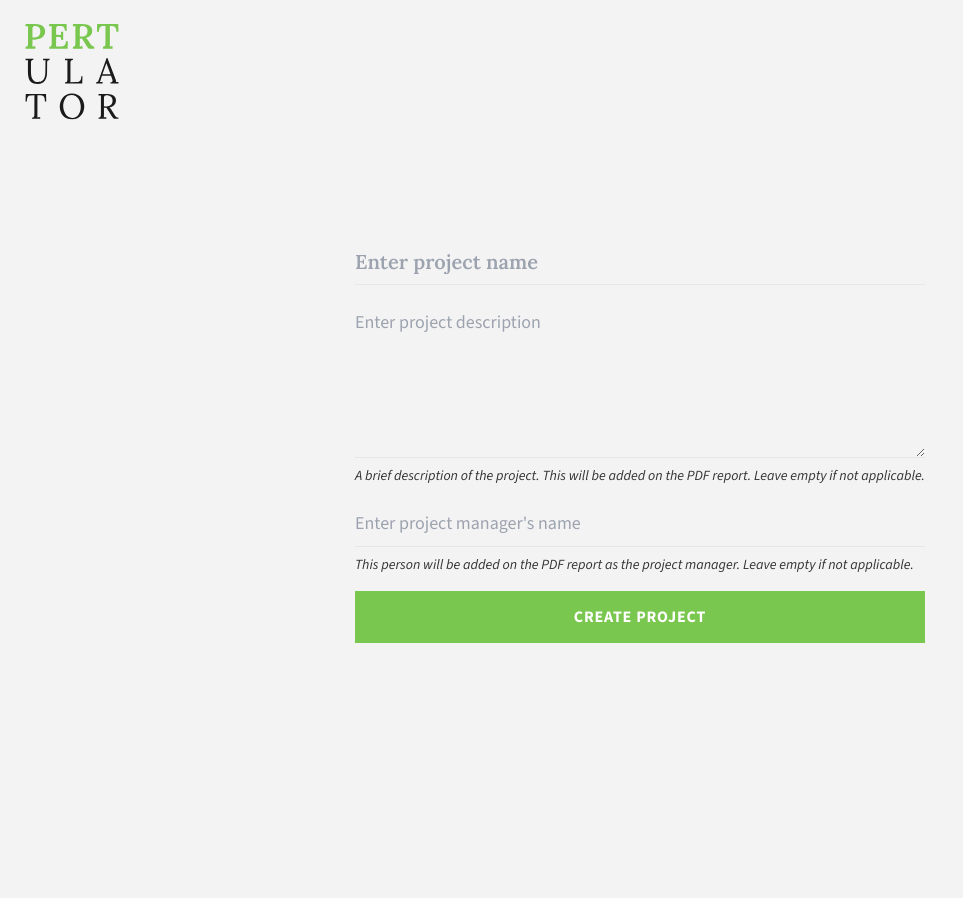
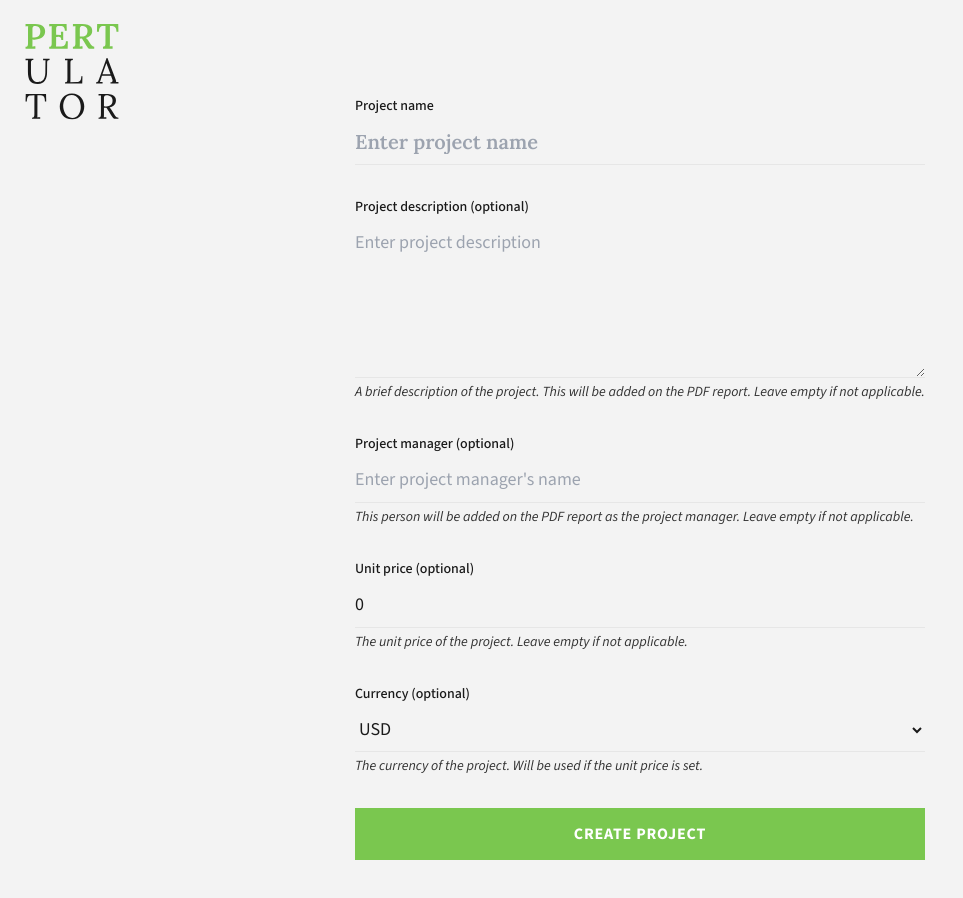
Before and after one commit to TypicalTomo/pertulator, a Next.js app: page /project/edit in a window 1280 px wide. Shown: the top 898 px of the page, without its empty margins (0-963 px from the left). Before the commit the page ends 800 px from the top, so only its background shows below. Built offline with nearby package versions, Linux system fonts and the light colour scheme.

Commit message:
Add project summary

```diff
--- /dev/null
+++ b/app/_components/atoms/SummaryItem.tsx
@@ -0,0 +1,16 @@
+export interface Props {
+  message: string;
+  variant?: 'info' | 'success' | 'warning' | 'error';
+}
+
+const SummaryItem = ({ message, variant = 'info' }: Props) => {
+  return (
+    <div
+      className={`flex flex-col gap-1 border-l-4 p-3 ${variant === 'info' ? 'border-primary' : variant === 'success' ? 'border-green-500' : variant === 'warning' ? 'border-yellow-500' : 'border-red-500'}`}
+    >
+      <p className="text-sm" dangerouslySetInnerHTML={{ __html: message }} />
+    </div>
+  );
+};
+
+export default SummaryItem;
--- a/app/_components/atoms/TaskItem.tsx
+++ b/app/_components/atoms/TaskItem.tsx
@@ -23,7 +23,7 @@ const TaskItem = ({ task, index, onRemove }: Props) => {
   return (
     <li className="flex w-full flex-col flex-nowrap gap-3 border border-background-hihglighted bg-white">
       <div className="flex w-full flex-col flex-nowrap gap-3 p-3">
-        <div className='flex w-full flex-row flex-nowrap items-stretch justify-between gap-3'>
+        <div className="flex w-full flex-row flex-nowrap items-stretch justify-between gap-3">
           <h3 className="px-0 font-heading text-base font-semibold transition duration-300 ease-in-out md:text-lg">
             {task.name}
           </h3>
@@ -34,7 +34,7 @@ const TaskItem = ({ task, index, onRemove }: Props) => {
             icon="ph:x"
             iconOnly={true}
             onClick={handleRemove}
-            class='p-1'
+            class="p-1"
           />
         </div>
         {task.description && <p className="px-0 text-base transition duration-300 ease-in-out">{task.description}</p>}
@@ -44,9 +44,9 @@ const TaskItem = ({ task, index, onRemove }: Props) => {
               <dd className="text-sm font-medium">Expected time</dd>
               <dt className="bg-transparent px-0 text-base transition duration-300 ease-in-out focus:border-primary focus:outline-none focus:ring-0">
                 {expectedTime.toFixed(2)}{' '}
-                <span className={expectedTime - task.mostLikelyEstimate > 0 ? 'text-tertiary' : 'text-primary'}>
+                <span className={expectedTime - task.mostLikelyEstimate > 0 ? 'text-tertiary' : 'text-primary-darker'}>
                   ({expectedTime - task.mostLikelyEstimate > 0 ? '+' : ''}
-                  {(expectedTime - task.mostLikelyEstimate).toFixed(2)})
+                  {(expectedTime - task.mostLikelyEstimate).toFixed(2)} from most likely)
                 </span>
               </dt>
             </dl>
@@ -54,6 +54,7 @@ const TaskItem = ({ task, index, onRemove }: Props) => {
               <dd className="text-sm font-medium">Standard deviation</dd>
               <dt className="bg-transparent px-0 text-base transition duration-300 ease-in-out focus:border-primary focus:outline-none focus:ring-0">
                 {standardDeviation.toFixed(2)}
+                {standardDeviation > 2 && <span className="text-tertiary"> (High variability)</span>}
               </dt>
             </dl>
             <dl className="flex w-full flex-col flex-nowrap items-stretch justify-stretch gap-1">
@@ -87,7 +88,7 @@ const TaskItem = ({ task, index, onRemove }: Props) => {
       </div>
       <div className="flex h-1 w-full flex-row flex-nowrap items-stretch justify-stretch gap-0 overflow-hidden">
         <span
-          className="bg-secondary flex flex-col flex-nowrap items-stretch justify-stretch gap-0"
+          className="flex flex-col flex-nowrap items-stretch justify-stretch gap-0 bg-secondary"
           style={{ width: `${(task.optimisticEstimate / totalTime) * 100.0}%` }}
         ></span>
         <span
@@ -95,7 +96,7 @@ const TaskItem = ({ task, index, onRemove }: Props) => {
           style={{ width: `${(task.mostLikelyEstimate / totalTime) * 100}%` }}
         ></span>
         <span
-          className="bg-tertiary flex flex-col flex-nowrap items-stretch justify-stretch gap-0"
+          className="flex flex-col flex-nowrap items-stretch justify-stretch gap-0 bg-tertiary"
           style={{ width: `${(task.pessimisticEstimate / totalTime) * 100.0}%` }}
         ></span>
       </div>
--- a/app/_components/molecules/ProjectForm.tsx
+++ b/app/_components/molecules/ProjectForm.tsx
@@ -14,6 +14,8 @@ const ProjectForm = ({ project, onSubmit }: Props) => {
   const [projectDescription, setProjectDescription] = useState<string>(project?.description || '');
   const [projectManager, setProjectManager] = useState<string>(project?.manager || '');
   const [tasks, setTasks] = useState<Task[]>(project?.tasks || []);
+  const [unitPrice, setUnitPrice] = useState<number>(project?.unitPrice || 0);
+  const [currency, setCurrency] = useState<string>(project?.currency || 'USD');
 
   useEffect(() => {
     if (project) {
@@ -21,6 +23,8 @@ const ProjectForm = ({ project, onSubmit }: Props) => {
       setProjectDescription(project.description || '');
       setProjectManager(project.manager);
       setTasks(project.tasks);
+      setUnitPrice(project.unitPrice || 0.0);
+      setCurrency(project.currency || 'USD');
     }
   }, [project]);
 
@@ -32,15 +36,17 @@ const ProjectForm = ({ project, onSubmit }: Props) => {
       description: projectDescription,
       manager: projectManager,
       tasks: tasks,
+      unitPrice: unitPrice,
+      currency: currency,
     };
 
     onSubmit && onSubmit(projectData);
   };
 
   return (
-    <form className="flex flex-col gap-4" onSubmit={handleFormSubmit}>
-      <div className="flex flex-col flex-nowrap items-stretch justify-stretch gap-2">
-        <label className="sr-only text-sm font-medium" htmlFor="project_name">
+    <form className="flex flex-col gap-8" onSubmit={handleFormSubmit}>
+      <div className="flex flex-col flex-nowrap items-stretch justify-stretch gap-1">
+        <label className="text-sm font-medium" htmlFor="project_name">
           Project name
         </label>
         <input
@@ -54,8 +60,8 @@ const ProjectForm = ({ project, onSubmit }: Props) => {
           onChange={(e) => setProjectName(e.target.value || '')}
         />
       </div>
-      <div className="flex flex-col flex-nowrap items-stretch justify-stretch gap-2">
-        <label className="sr-only text-sm font-medium" htmlFor="project_description">
+      <div className="flex flex-col flex-nowrap items-stretch justify-stretch gap-1">
+        <label className="text-sm font-medium" htmlFor="project_description">
           Project description (optional)
         </label>
         <textarea
@@ -72,8 +78,8 @@ const ProjectForm = ({ project, onSubmit }: Props) => {
           A brief description of the project. This will be added on the PDF report. Leave empty if not applicable.
         </small>
       </div>
-      <div className="flex flex-col flex-nowrap items-stretch justify-stretch gap-2">
-        <label className="sr-only text-sm font-medium" htmlFor="project_manager">
+      <div className="flex flex-col flex-nowrap items-stretch justify-stretch gap-1">
+        <label className="text-sm font-medium" htmlFor="project_manager">
           Project manager (optional)
         </label>
         <input
@@ -90,6 +96,53 @@ const ProjectForm = ({ project, onSubmit }: Props) => {
           This person will be added on the PDF report as the project manager. Leave empty if not applicable.
         </small>
       </div>
+      <div className="flex flex-col flex-nowrap items-stretch justify-stretch gap-1">
+        <label className="text-sm font-medium" htmlFor="unit_price">
+          Unit price (optional)
+        </label>
+        <input
+          type="number"
+          id="project_unit_price"
+          name="project_unit_price"
+          aria-describedby="project_unit_price_help"
+          placeholder="Enter unit price"
+          value={unitPrice}
+          step="0.01"
+          min="0"
+          className="border-b border-background-hihglighted bg-transparent px-0 py-2 text-lg transition duration-300 ease-in-out focus:border-primary focus:outline-none focus:ring-0"
+          onChange={(e) => setUnitPrice(Number(e.target.value) || 0)}
+        />
+        <small id="project_unit_price_help" className="text-sm italic text-foreground-hihglighted">
+          The unit price of the project. Leave empty if not applicable.
+        </small>
+      </div>
+      <div className="flex flex-col flex-nowrap items-stretch justify-stretch gap-1">
+        <label className="text-sm font-medium" htmlFor="currency">
+          Currency (optional)
+        </label>
+        <select
+          id="currency"
+          name="currency"
+          aria-describedby="currency_help"
+          value={currency}
+          className="border-b border-background-hihglighted bg-transparent px-0 py-2 text-lg transition duration-300 ease-in-out focus:border-primary focus:outline-none focus:ring-0"
+          onChange={(e) => setCurrency(e.target.value || 'USD')}
+        >
+          <option value="USD">USD</option>
+          <option value="EUR">EUR</option>
+          <option value="GBP">GBP</option>
+          <option value="JPY">JPY</option>
+          <option value="CNY">CNY</option>
+          <option value="CAD">CAD</option>
+          <option value="AUD">AUD</option>
+          <option value="CHF">CHF</option>
+          <option value="SEK">SEK</option>
+          <option value="NZD">NZD</option>
+        </select>
+        <small id="currency_help" className="text-sm italic text-foreground-hihglighted">
+          The currency of the project. Will be used if the unit price is set.
+        </small>
+      </div>
       <Button type="submit" text={project ? 'Edit project' : 'Create project'} variant="primary" />
     </form>
   );
--- a/app/_components/molecules/ProjectResult.tsx
+++ b/app/_components/molecules/ProjectResult.tsx
@@ -6,10 +6,13 @@ import {
   getProjectExpectedTime,
   getProjectVariance,
   getProjectCompletionProbability,
+  getProjectPriceByUnits
 } from '@/app/_utils/calculator';
 import { LineChart, Line, CartesianGrid, XAxis, YAxis, Tooltip, ResponsiveContainer } from 'recharts';
 
-export interface ProjectResultProps {
+export interface Props {
+  unitPrice?: number;
+  currency?: string;
   tasks: Task[];
 }
 
@@ -19,6 +22,9 @@ const CustomTooltip = ({ active, payload, label }: any) => {
       <div className="border border-background-hihglighted bg-white p-2">
         <p className="text-sm">{`Completion time: ${label}`}</p>
         <p className="text-sm">{`Probability: ${payload[0].value}%`}</p>
+        {payload[0].payload.price && (
+          <p className="text-sm">{`Budget: ${payload[0].payload.price}`}</p>
+        )}
       </div>
     );
   }
@@ -26,20 +32,25 @@ const CustomTooltip = ({ active, payload, label }: any) => {
   return null;
 };
 
-const ProjectResult = ({ tasks }: ProjectResultProps) => {
+const ProjectResult = ({ unitPrice, currency, tasks }: Props) => {
   const renderLineChart = () => {
     const data = [];
-    const completionTime = 0;
     const expectedTime = getProjectExpectedTime(tasks);
     const variance = getProjectVariance(tasks);
     const standardDeviation = Math.sqrt(variance);
     const totalPessimisticEstimate = tasks.reduce((acc, task) => acc + task.pessimisticEstimate, 0);
 
     for (let i = 0; i <= totalPessimisticEstimate; i++) {
-      data.push({
+      let item: { completionTime: number; probability: string; price?: string } = {
         completionTime: i,
         probability: getProjectCompletionProbability(tasks, i).toFixed(2),
-      });
+      }
+
+      if (unitPrice) {
+        item.price = `${getProjectPriceByUnits(i, unitPrice).toFixed(2)} ${currency || 'USD'}`;
+      }
+
+      data.push(item);
     }
 
     return (
@@ -51,7 +62,7 @@ const ProjectResult = ({ tasks }: ProjectResultProps) => {
               <CartesianGrid stroke="#ccc" strokeDasharray="5 5" vertical={false} />
               <XAxis dataKey="completionTime" />
               <YAxis />
-              <Tooltip content={<CustomTooltip />} />
+              <Tooltip content={<CustomTooltip currency={currency} />} />
             </LineChart>
           </ResponsiveContainer>
           <figcaption className="text-center text-sm">
--- /dev/null
+++ b/app/_components/molecules/ProjectSummary.tsx
@@ -0,0 +1,111 @@
+import { type Project } from '@/app/_types/Project';
+import { type Task } from '@/app/_types/Task';
+import SummaryItem from '../atoms/SummaryItem';
+import {
+  getLowestProjectPrice,
+  getHighestProjectPrice,
+  getExpectedProjectPrice,
+  getProjectVariance,
+  getProjectStandardDeviation,
+  getExpectedTime,
+} from '@/app/_utils/calculator';
+import { useEffect, useState } from 'react';
+
+export interface Props {
+  project?: Project;
+  tasks: Task[];
+}
+
+const ProjectSummary = ({ project, tasks }: Props) => {
+  const [lowestPrice, setLowestPrice] = useState<number | undefined>();
+  const [highestPrice, setHighestPrice] = useState<number | undefined>();
+  const [expectedPrice, setExpectedPrice] = useState<number | undefined>();
+  const [variance, setVariance] = useState<number | undefined>();
+  const [standardDeviation, setStandardDeviation] = useState<number | undefined>();
+
+  useEffect(() => {
+    if (project && project.unitPrice) {
+      setLowestPrice(getLowestProjectPrice(tasks, project.unitPrice));
+      setHighestPrice(getHighestProjectPrice(tasks, project.unitPrice));
+      setExpectedPrice(getExpectedProjectPrice(tasks, project.unitPrice));
+    }
+    setVariance(getProjectVariance(tasks));
+    setStandardDeviation(getProjectStandardDeviation(tasks));
+  }, [project, tasks]);
+
+  const getStandardDeviationSummary = () => {
+    return standardDeviation && standardDeviation > 2 ? (
+      <SummaryItem
+        message={`Standard deviation is high (<strong>${standardDeviation.toFixed(2)}</strong>). Consider splitting tasks with high variability into smaller tasks.`}
+        variant="warning"
+      />
+    ) : null;
+  };
+
+  const getBudgetRangeSummary = () => {
+    return project?.unitPrice && project.currency && lowestPrice && highestPrice ? (
+      <SummaryItem
+        message={`Budget range is between <strong>${lowestPrice.toFixed(2)} ${project.currency} - ${highestPrice.toFixed(2) + project.currency}</strong>.`}
+        variant="info"
+      />
+    ) : null;
+  };
+
+  const getExpectedPriceSummary = () => {
+    return expectedPrice ? (
+      <SummaryItem
+        message={`Mean project price is <strong>${expectedPrice.toFixed(2)} ${project?.currency}</strong>.`}
+        variant="info"
+      />
+    ) : null;
+  };
+
+  const getVarianceSummary = () => {
+    return variance ? (
+      <SummaryItem message={`Variance is <strong>${variance.toFixed(2)}</strong>.`} variant="info" />
+    ) : null;
+  };
+
+  const getProjectDurationSummary = () => {
+    // warn if some tasks have expected time greater than 20 time units with message: 'Some tasks have expected time greater than 20 time units. Consider splitting them into smaller tasks. The longest task is 'task name' with 'expected time' time units.'
+
+    if (project) {
+      const longestTask = tasks.reduce(
+        (acc, task) => {
+          const expectedTime = getExpectedTime(
+            task.pessimisticEstimate,
+            task.optimisticEstimate,
+            task.mostLikelyEstimate
+          );
+          return expectedTime > acc.expectedTime ? { name: task.name, expectedTime } : acc;
+        },
+        { name: '', expectedTime: 0 }
+      );
+
+      return longestTask.expectedTime > 20 ? (
+        <SummaryItem
+          message={`Some tasks have expected time greater than 20 time units. Consider splitting them into smaller tasks. The longest task is <strong>${longestTask.name}</strong> with <strong>${longestTask.expectedTime.toFixed(2)}</strong> time units.`}
+          variant="warning"
+        />
+      ) : null;
+    }
+  };
+
+  return project && tasks.length > 0 ? (
+    <>
+      <div className="flex w-full flex-col flex-nowrap gap-3 border border-background-hihglighted bg-white p-3">
+        {getStandardDeviationSummary()}
+        {getProjectDurationSummary()}
+        {getBudgetRangeSummary()}
+        {getExpectedPriceSummary()}
+        {getVarianceSummary()}
+      </div>
+    </>
+  ) : (
+    <div className="flex w-full flex-col flex-nowrap gap-3 border border-background-hihglighted bg-white p-3">
+      <p className="text-center text-base">Summary will be displayed here once you add tasks to the project.</p>
+    </div>
+  );
+};
+
+export default ProjectSummary;
--- a/app/_components/organisms/EstimateManager.tsx
+++ b/app/_components/organisms/EstimateManager.tsx
@@ -19,6 +19,7 @@ import {
   exportProjectTasksToCSV,
 } from '@/app/_utils/project';
 import { useEffect } from 'react';
+import ProjectSummary from '../molecules/ProjectSummary';
 
 const EstimateManager = () => {
   const [project, setProject] = useState<Project | undefined>();
@@ -95,7 +96,9 @@ const EstimateManager = () => {
         <SectionHeading title="Tasks" />
         <TaskList tasks={tasks} onTaskRemove={handleTaskRemove} />
         <SectionHeading title="Results" />
-        <ProjectResult tasks={tasks} />
+        <ProjectResult tasks={tasks} unitPrice={project?.unitPrice} currency={project?.currency} />
+        <SectionHeading title="Summary" />
+        <ProjectSummary project={project} tasks={tasks} />
         <hr className="h-px w-full border-none bg-background-hihglighted" />
         <div className="flex w-full flex-col gap-4 md:flex-row">
           <Button
--- a/app/_components/organisms/Header.tsx
+++ b/app/_components/organisms/Header.tsx
@@ -4,9 +4,9 @@ import Link from 'next/link';
 
 const Header = () => {
   return (
-    <header className='sticky top-0 bg-background xl:bg-transparent xl:pointer-events-none'>
-      <SectionWrapper className='py-3 xl:flex-row xl:max-w-none xl:py-6'>
-        <Link href='/' className="flex h-12 w-12 items-center justify-center xl:w-24 xl:h-24 xl:pointer-events-auto">
+    <header className="sticky top-0 z-10 w-full border-b border-background-hihglighted bg-background lg:pointer-events-none lg:fixed lg:left-0 lg:border-none lg:bg-transparent">
+      <SectionWrapper className="py-3 lg:max-w-none lg:flex-row lg:py-6 xl:max-w-none">
+        <Link href="/" className="flex h-12 w-12 items-center justify-center lg:pointer-events-auto lg:h-24 lg:w-24">
           <PertulatorLogo />
         </Link>
       </SectionWrapper>
--- a/app/_types/Project.d.ts
+++ b/app/_types/Project.d.ts
@@ -5,4 +5,6 @@ export type Project = {
   description?: string;
   manager: string;
   tasks: Task[];
+  unitPrice?: number;
+  currency?: string;
 };
--- a/app/_utils/calculator.ts
+++ b/app/_utils/calculator.ts
@@ -24,6 +24,10 @@ export const getProjectExpectedTime = (tasks: Task[]) => {
   );
 };
 
+export const getProjectStandardDeviation = (tasks: Task[]) => {
+  return Math.sqrt(tasks.reduce((acc, task) => acc + getVariance(task.pessimisticEstimate, task.optimisticEstimate), 0));
+};
+
 export const getProjectVariance = (tasks: Task[]) => {
   return tasks.reduce((acc, task) => acc + getVariance(task.pessimisticEstimate, task.optimisticEstimate), 0);
 };
@@ -31,7 +35,27 @@ export const getProjectVariance = (tasks: Task[]) => {
 export const getProjectCompletionProbability = (tasks: Task[], completionTime: number) => {
   // calculate probability of project at given completion time, tasks are not related, so we can just multiply probabilities
   return tasks.reduce((acc, task) => acc * getCompletionProbability(task, completionTime), 1) * 100;
-}
+};
+
+export const getExpectedProjectPrice = (tasks: Task[], unitPrice: number) => {
+  return tasks.reduce(
+    (acc, task) =>
+      acc + getExpectedTime(task.pessimisticEstimate, task.optimisticEstimate, task.mostLikelyEstimate) * unitPrice,
+    0
+  );
+};
+
+export const getLowestProjectPrice = (tasks: Task[], unitPrice: number) => {
+  return tasks.reduce((acc, task) => acc + task.optimisticEstimate * unitPrice, 0);
+};
+
+export const getHighestProjectPrice = (tasks: Task[], unitPrice: number) => {
+  return tasks.reduce((acc, task) => acc + task.pessimisticEstimate * unitPrice, 0);
+};
+
+export const getProjectPriceByUnits = (units: number, unitPrice: number) => {
+  return units * unitPrice;
+};
 
 const getCompletionProbability = (task: Task, completionTime: number) => {
   const expectedTime = getExpectedTime(task.pessimisticEstimate, task.optimisticEstimate, task.mostLikelyEstimate);
@@ -39,8 +63,8 @@ const getCompletionProbability = (task: Task, completionTime: number) => {
   const z = (completionTime - expectedTime) / standardDeviation;
 
   return standardNormalDistribution(z);
-}
+};
 
 const standardNormalDistribution = (z: number) => {
   return (1 + erf(z / Math.sqrt(2))) / 2;
-}
+};
--- a/app/_utils/project.ts
+++ b/app/_utils/project.ts
@@ -10,6 +10,8 @@ export const projectToJSON = (project: Project) => {
     description: project.description,
     manager: project.manager,
     tasks: project.tasks,
+    unitPrice: project.unitPrice,
+    currency: project.currency,
   };
 };
 
@@ -19,6 +21,8 @@ export const JSONToProject = (data: any): Project => {
     description: data.description,
     manager: data.manager,
     tasks: data.tasks,
+    unitPrice: data.unitPrice,
+    currency: data.currency,
   };
 };
 
--- a/app/layout.tsx
+++ b/app/layout.tsx
@@ -14,9 +14,9 @@ export default function RootLayout({
 }>) {
   return (
     <html lang="en">
-      <body className="bg-background font-body text-foreground">
+      <body className="min-h-screen w-full bg-background font-body text-foreground">
         <Header />
-        <main>{children}</main>
+        <main className="flex min-h-[calc(100vh_-_74px)] lg:min-h-screen w-full flex-col flex-nowrap items-center justify-center">{children}</main>
       </body>
     </html>
   );
```
